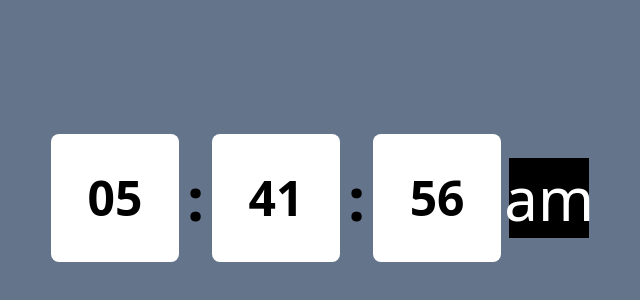
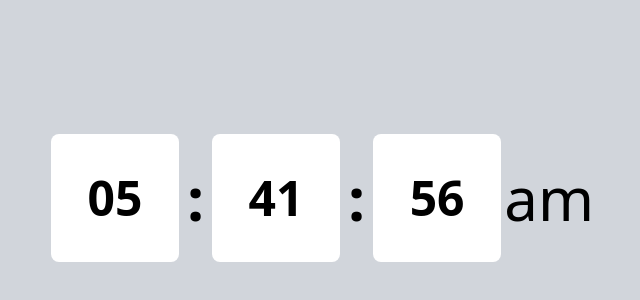
Before and after one commit to dusndjnks/digitalclock, a plain HTML site: page index.html in a window 1280 px wide. Shown: the part 202-502 px from the top of the page, without its empty margins (320-960 px from the left). Drawn offline with nearby package versions, Linux system fonts and the light colour scheme.

Commit message:
modified

```diff
--- a/index.html
+++ b/index.html
@@ -7,7 +7,7 @@
     <script src="https://cdn.tailwindcss.com"></script>
 
 </head>
-<body class="bg-slate-500">
+<body class="bg-gray-300">
 
         <div class="h-screen w-screen flex items-center justify-center">
             <div class="flex items-center justify-center text-6xl gap-2 font-bold">
@@ -16,7 +16,7 @@
                 <span id="min" class="bg-white text-black text-5xl h-32 w-32 flex items-center justify-center rounded-lg">6</span>
                 :
                 <span id="sec" class="bg-white text-black text-5xl h-32 w-32 flex items-center justify-center rounded-lg">52</span>
-                <span class="flex items-center h-20 w-20 gap-2 text-6xl font-thin  justify-center bg-black text-white" id="section1"></span>
+                <span class="flex items-center h-20 w-20 gap-2 text-6xl font-thin  justify-center text-black" id="section1"></span>
             </div>
         </div>
 
```
